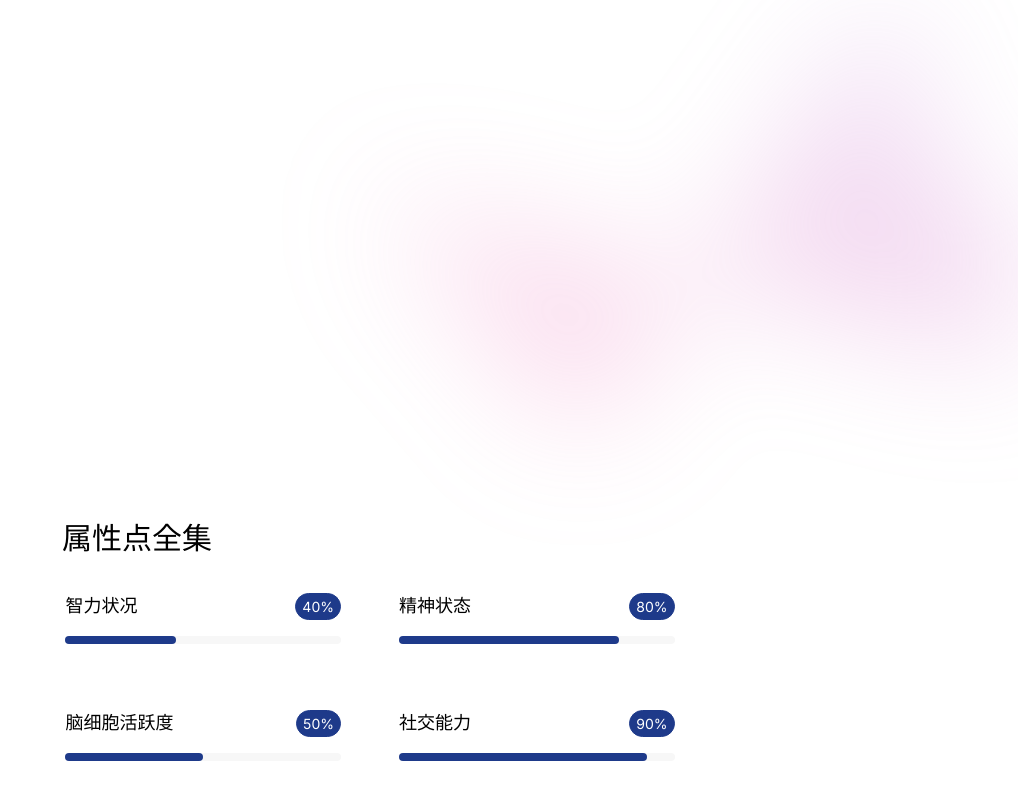
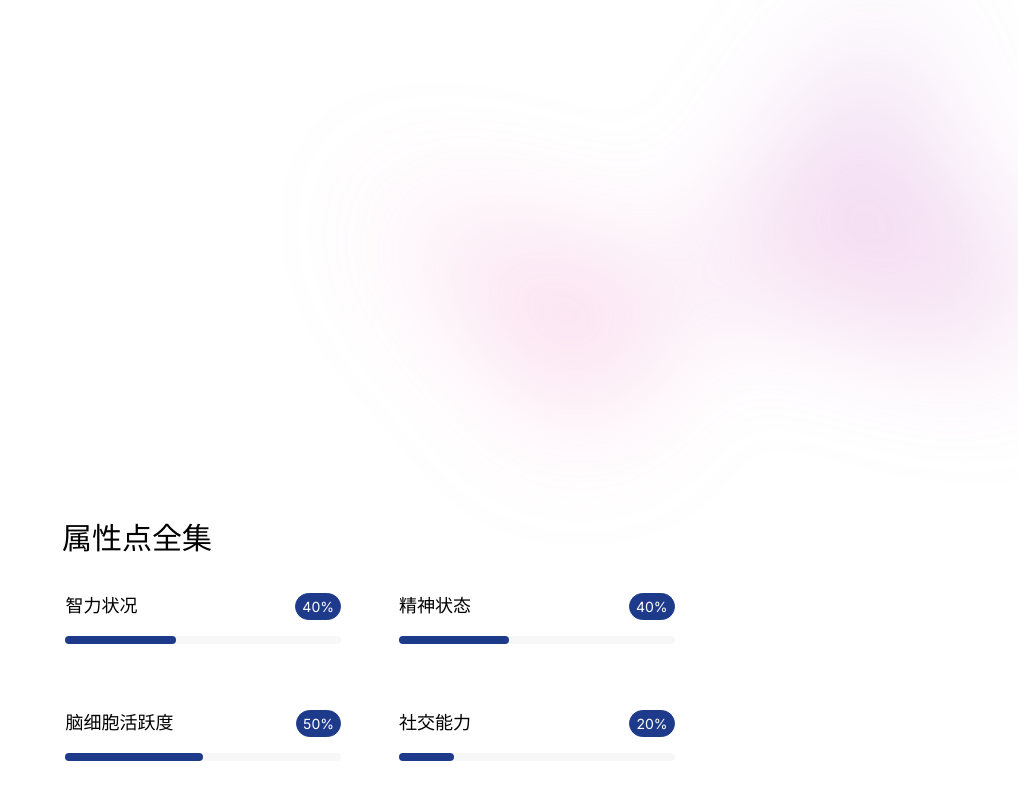
Before and after one commit to adkinsmpage/www.adki.site, a Next.js app: page / in a window 1280 px wide. Shown: the part 560-1360 px from the top of the page, without its empty margins (262-1280 px from the left). Built offline with nearby package versions, Linux system fonts and the light colour scheme.

Commit message:
docs: edit the description of properties

```diff
--- a/src/app/page.js
+++ b/src/app/page.js
@@ -29,7 +29,6 @@ export default function Home() {
 
             <div className="text-3xl font-medium relative pl-5 mb-2 text-left">属性点全集</div>
             <Properties Properties={{
-                title: '咕咕属性值',
                 content: [
                     {
                         title: '智力状况',
@@ -38,8 +37,8 @@ export default function Home() {
                     },
                     {
                         title: '精神状态',
-                        value: 80,
-                        tip: '对大家都很感兴趣呢！',
+                        value: 40,
+                        tip: '玉玉了（bushi',
                     },
                     {
                         title: '脑细胞活跃度',
@@ -48,8 +47,8 @@ export default function Home() {
                     },
                     {
                         title: '社交能力',
-                        value: 90,
-                        tip: '除了偶尔会说错话，咱还是很外向的说！',
+                        value: 20,
+                        tip: '内向腼腆小男孩（bushi',
                     },
                 ],
             }} />
```
